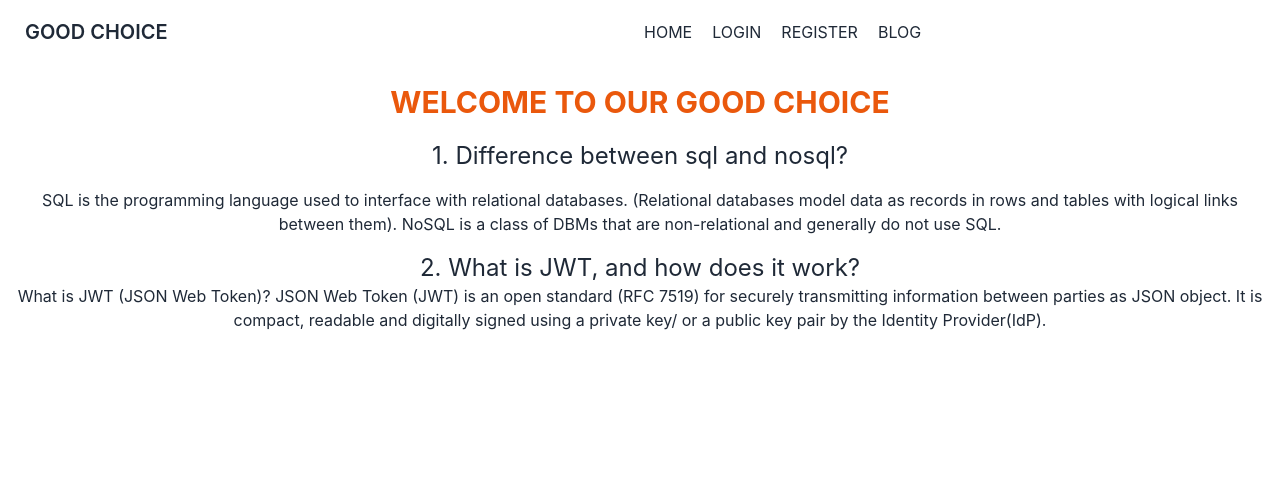
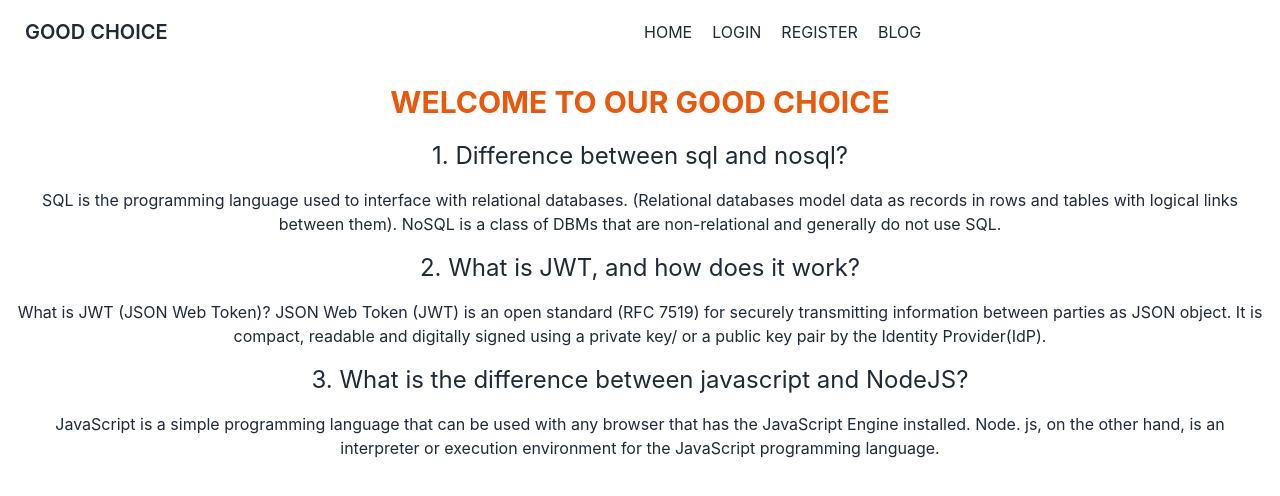
Before and after one commit to manisulislam/assignment-11-client-side, a React (Create React App) app: page /blog in a window 1280 px wide. Shown: the top 496 px of the page. Built offline with nearby package versions, Linux system fonts and the light colour scheme.

Commit message:
setup blog third question

```diff
--- a/src/pages/Blog/Blog.js
+++ b/src/pages/Blog/Blog.js
@@ -15,11 +15,18 @@ const Blog = () => {
                 <h2 className='text-2xl' >
                 2. What is JWT, and how does it work?
                 </h2>
-                <p>
+                <p className='p-4'>
                 What is JWT (JSON Web Token)? JSON Web Token (JWT) is an open standard (RFC 7519) for securely transmitting information between parties as JSON object. It is compact, readable and digitally signed using a private key/ or a public key pair by the Identity Provider(IdP).
 
                 </p>
 
+
+            </div>
+            <div>
+                <h2  className='text-2xl'>3. What is the difference between javascript and NodeJS?</h2>
+                <p className='p-4'>
+                JavaScript is a simple programming language that can be used with any browser that has the JavaScript Engine installed. Node. js, on the other hand, is an interpreter or execution environment for the JavaScript programming language.
+                </p>
             </div>
 
         </div>
```
